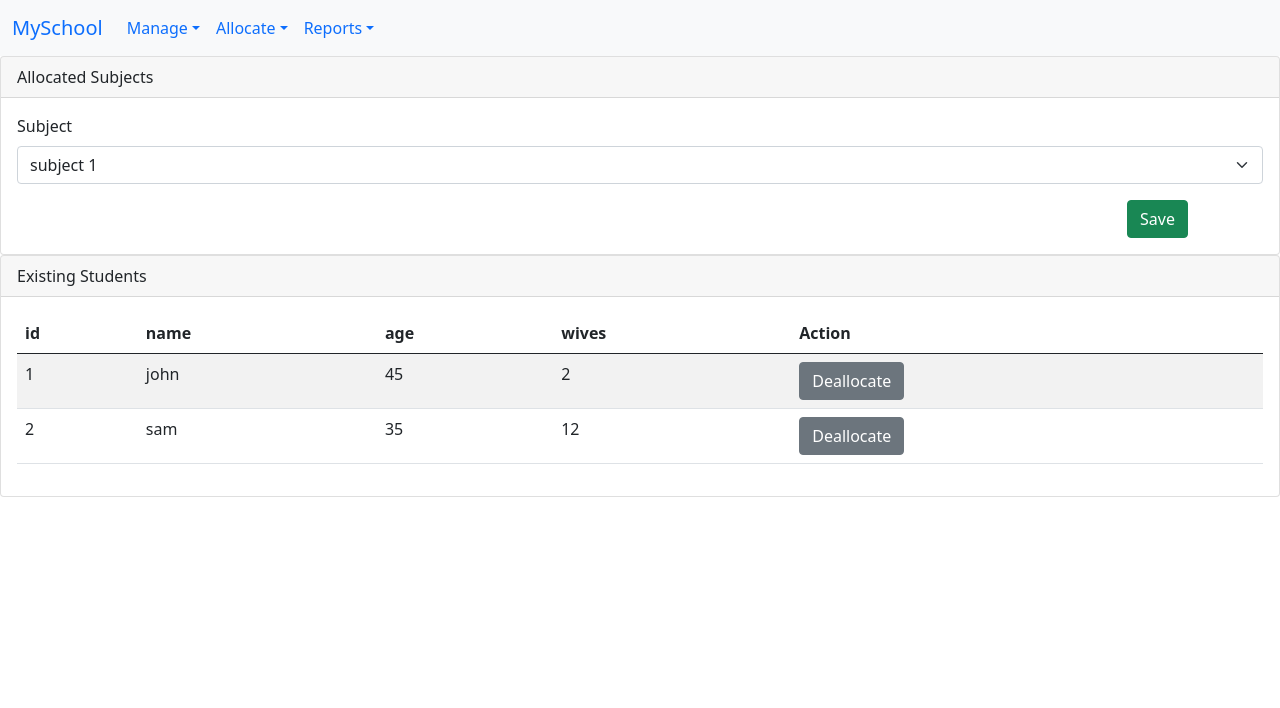
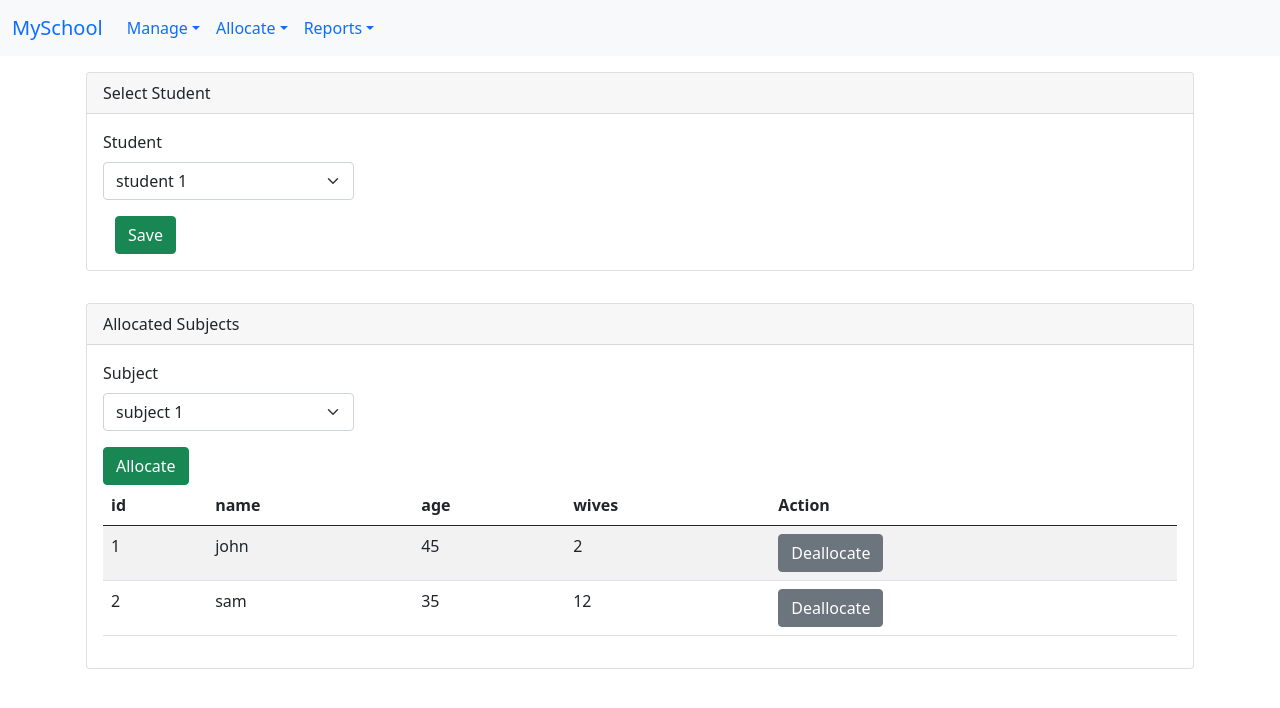
Before and after one commit to Bumbl3b33/school-management-system, a React (Create React App) app: page /allocate/studentSubjects in a window 1280 px wide. Shown: the top 708 px of the page. Built offline with nearby package versions, Linux system fonts and the light colour scheme.

Commit message:
removed Card from table component

```diff
--- a/src/components/buttonSet/ButtonSet.jsx
+++ b/src/components/buttonSet/ButtonSet.jsx
@@ -3,7 +3,7 @@ import { Button } from "reactstrap";
 const ButtonSet = ({ onSave, onDelete, onReset }) => {
   return (
     <div class="container">
-      <div class="row justify-content-end">
+      <div class="row">
         {onSave && <div class="col-1"><Button onClick={onSave} color="success">Save </Button></div>}
         {onDelete && <div class="col-1"> <Button onClick={onDelete} color="danger">Delete</Button></div>}
         {onReset && <div class="col-1"> <Button onClick={onReset} color="warning">Reset</Button></div>}
--- a/src/components/customTable/CustomTable.jsx
+++ b/src/components/customTable/CustomTable.jsx
@@ -1,11 +1,7 @@
-import { Card, CardFooter, CardHeader, CardBody, Table, Button } from "reactstrap";
+import { Table, Button } from "reactstrap";
 
-const CustomTable = ({ title, table, buttonHandler, buttonText }) => {
+const CustomTable = ({table, buttonHandler, buttonText }) => {
   return (
-    <>
-      <Card>
-        <CardHeader>{title || "No title"}</CardHeader>
-        <CardBody>
     <Table striped>
       <thead>
         <tr>
@@ -32,9 +28,6 @@ const CustomTable = ({ title, table, buttonHandler, buttonText }) => {
           ))}
       </tbody>
     </Table>
-        </CardBody>
-      </Card>
-    </>
   );
 };
 
--- a/src/pages/allocate/studentsSubjects/AllocateStudentSubjects.jsx
+++ b/src/pages/allocate/studentsSubjects/AllocateStudentSubjects.jsx
@@ -18,19 +18,50 @@ const AllocateStudentSubjects = () => {
     { id: 2, name: "sam", age: 35, wives: 12 },
   ];
 
-  const subjects = ["subject 1", "subject 2"];
+  const students = ["student 1", "student 2"];
+  const subjects= ["subject 1", "subject 2"];
 
   const onDeallocate = (e) => console.log("Deallocating...", e.target.id);
   const onAllocate = () => console.log("Allocating...", allocation.subject);
+  const onSave = () => console.log("Saving...", allocation.subject);
 
   return (
     <>
       <NavigationBar />
+      <div class="container p-3">
+        <CustomForm
+          title="Select Student"
+          table={sampleData}
+          onSave={onSave}
+        >
+          <div class="row">
+            <div class="col-3">
+              <FormGroup>
+                <Label for="student">Student</Label>
+                <Input
+                  id="student"
+                  type="select"
+                  value={allocation.student || ""}
+                  onChange={handleChange}
+                >
+                  {students &&
+                    students.map((student, index) => (
+                      <option key={index}>{student}</option>
+                    ))}
+                </Input>
+              </FormGroup>
+            </div>
+          </div>
+        </CustomForm>
+      </div>
+
+      <div class="container p-3">
       <CustomForm
           title="Allocated Subjects"
           table={sampleData}
-        onSave={onAllocate}
           >
+          <div class="row">
+            <div class="col-3">
               <FormGroup>
                 <Label for="subject">Subject</Label>
                 <Input
@@ -45,8 +76,18 @@ const AllocateStudentSubjects = () => {
                     ))}
                 </Input>
               </FormGroup>
+              <Button color="success" onClick={onAllocate}>Allocate</Button>
+            </div>
+          </div>
+          <CustomTable title="Existing Students" table={sampleData} buttonHandler={onDeallocate} buttonText="Deallocate" />
         </CustomForm>
-      <CustomTable title="Existing Students" table={sampleData} buttonHandler={onDeallocate} buttonText="Deallocate" />
+      </div>
+
+
+
+      <div class="container p-3">
+
+      </div>
     </>
   );
 };
--- a/src/pages/manage/students/ManageStudents.jsx
+++ b/src/pages/manage/students/ManageStudents.jsx
@@ -1,7 +1,7 @@
 import CustomTable from "../../../components/customTable/CustomTable";
 import CustomForm from "../../../components/customForm/CustomForm";
 import NavigationBar from "../../../components/navbar/NavigationBar";
-import { FormGroup, Label, Input } from "reactstrap";
+import { FormGroup, Label, Input, Card, CardHeader, CardBody } from "reactstrap";
 import { useState } from "react";
 import { DateTime } from "luxon";
 
@@ -139,7 +139,14 @@ const ManageStudents = () => {
         </CustomForm>
       </div>
       <div class="container p-3">
-        <CustomTable title="Existing Students" table={sampleData} buttonHandler={onEdit} buttonText="Edit" />
+        <Card>
+          <CardHeader>
+          Existing Students
+          </CardHeader>
+          <CardBody>
+            <CustomTable table={sampleData} buttonHandler={onEdit} buttonText="Edit" />
+          </CardBody>
+        </Card>
       </div>
     </>
   );
--- a/src/pages/reports/student/studentReport.jsx
+++ b/src/pages/reports/student/studentReport.jsx
@@ -1,7 +1,7 @@
 import CustomForm from "../../../components/customForm/CustomForm";
 import CustomTable from "../../../components/customTable/CustomTable";
 import NavigationBar from "../../../components/navbar/NavigationBar";
-import { FormGroup, Label, Input } from "reactstrap";
+import { FormGroup, Label, Input, Card, CardHeader, CardBody} from "reactstrap";
 import { useState, useEffect } from "react";
 
 const StudentReport = () => {
@@ -113,10 +113,16 @@ const StudentReport = () => {
                         </div>
                     </div>
                 </CustomForm>
-                </div>
-                <div class="container p-3">
-
-                <CustomTable title="Teacher and Subject Details" table={sampleReport} />
+            </div>
+            <div class="container p-3">
+                <Card>
+                    <CardHeader>
+                        Teacher and Subject Details
+                    </CardHeader>
+                    <CardBody>
+                        <CustomTable table={sampleReport} />
+                    </CardBody>
+                </Card>
             </div>
         </>
     );
```
Lines whose indentation alone changed are shown as unchanged.
